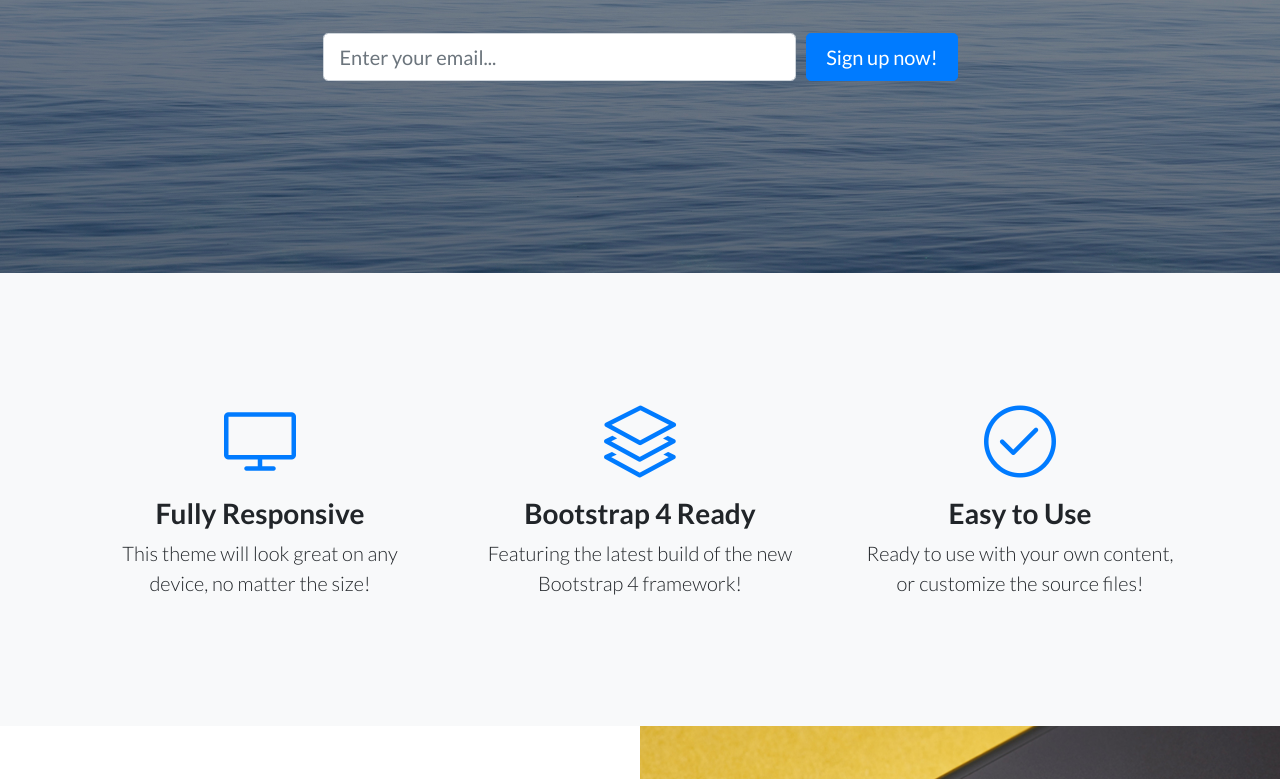
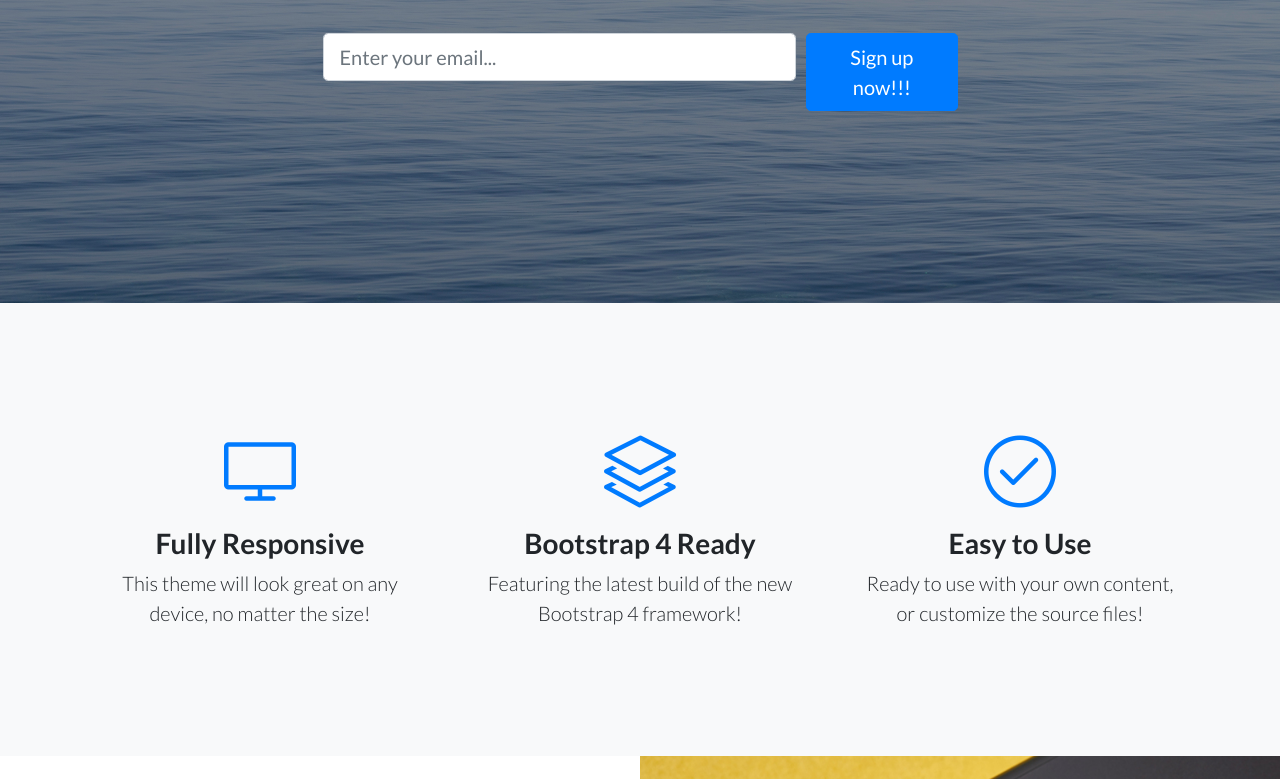
Before and after one commit to metalogica/bootstrap-landing, a website: page index.html in a window 1280 px wide. Shown: the part 321-1100 px from the top of the page. Drawn offline with Linux system fonts and the light colour scheme.

Commit message:
added extra tect to sign up button

```diff
--- a/index.html
+++ b/index.html
@@ -48,7 +48,7 @@
                 <input type="email" class="form-control form-control-lg" placeholder="Enter your email...">
               </div>
               <div class="col-12 col-md-3">
-                <button type="submit" class="btn btn-block btn-lg btn-primary">Sign up now!</button>
+                <button type="submit" class="btn btn-block btn-lg btn-primary">Sign up now!!!</button>
               </div>
             </div>
           </form>
```
